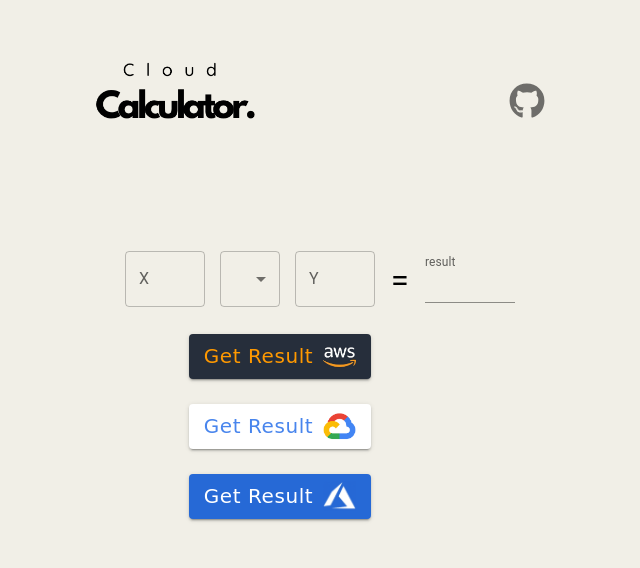
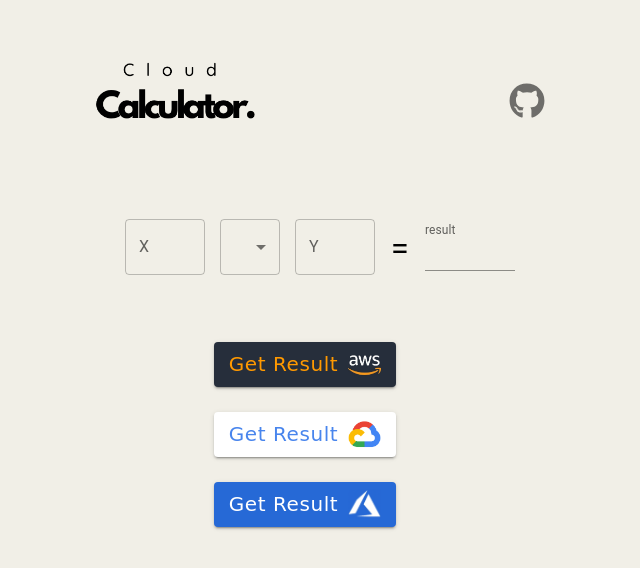
Before and after one commit to Bruce-liushaopeng/Cloud-Calculator, a React (Vite) app: page / in a window 1280 px wide. Shown: the top 568 px of the page, without its empty margins (320-960 px from the left). Built offline with nearby package versions, Linux system fonts and the light colour scheme.

Commit message:
feat: more space between buttons and input

```diff
--- a/src/components/CalculatorApp/hook.ts
+++ b/src/components/CalculatorApp/hook.ts
@@ -4,7 +4,7 @@ function useHook(){
 
   const calculatorBoxStyleProps: SxProps = {
     height: 500,
-    paddingTop: 7
+    paddingTop: 3,
   }
 
   const inputBoxStyleProps: SxProps = {
@@ -14,6 +14,7 @@ function useHook(){
       alignItems: 'center',
       m:'2',
       rowGap: '10px',
+      pb: 5
   }
 
   const xYTextFieldStyleProps: SxProps = {
--- a/src/components/CloudButton/style.css
+++ b/src/components/CloudButton/style.css
@@ -9,18 +9,21 @@
     background-color: #262e3b;
     color: #FF9900;
     margin-right: 15px;
+    margin-left: 50px;
 }
 
 #googleButton {
     background-color: #FFFFFF;
     color: #4885ed;
     margin-right: 15px;
+    margin-left: 50px;
 }
 
 #azureButton {
     background-color: #2669d6;
     color: #FFFFFF;
     margin-right: 15px;
+    margin-left: 50px;
 }
 
 .circleFetchTimeContainer {
```
